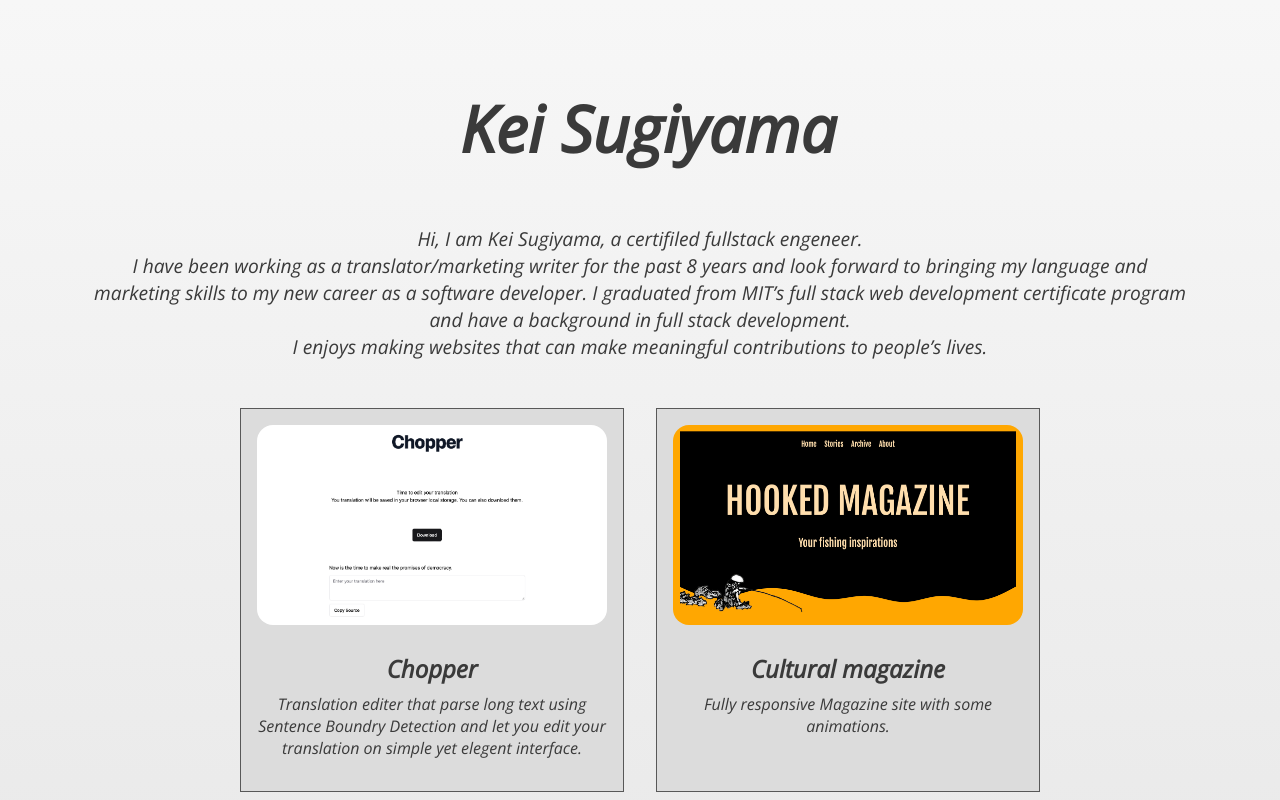
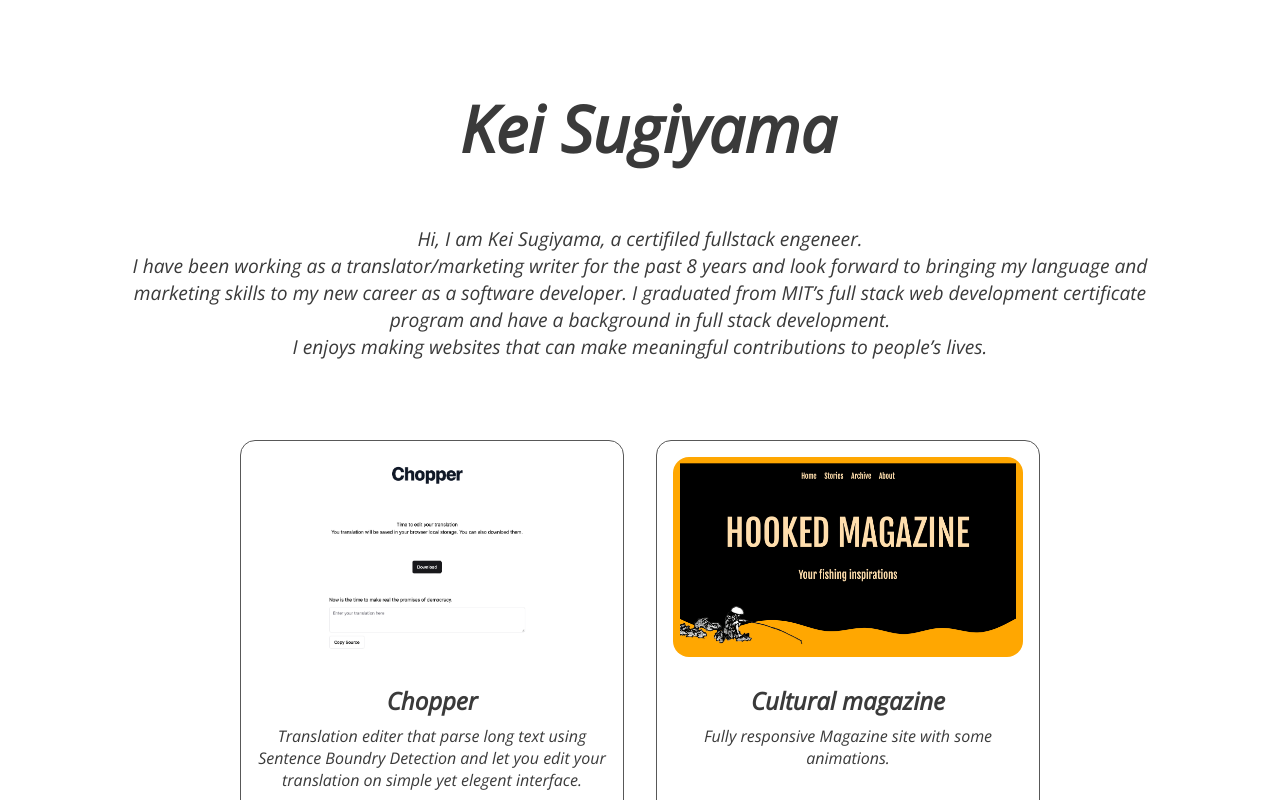
Before and after one commit to sugiyak/portfolio, a Next.js app: page / in a window 1280 px wide. Shown: the top 800 px of the page. Built offline with nearby package versions, Linux system fonts and the light colour scheme.

Commit message:
layout adjasted

```diff
--- a/styles/card.module.css
+++ b/styles/card.module.css
@@ -3,6 +3,7 @@
     aspect-ratio: 2 / 2;
 
     margin:1rem;
+    margin-top: 3rem;
     color: #3A3A3A;
     justify-content: center;
 
@@ -17,8 +18,9 @@
     padding-top: 1rem;
     width: 100%;
     height: 100%;
-    background-color: gainsboro;
+    background-color: white;
     border: thin solid #585858;
+    border-radius: 15px;
 
     transition: transform 0.9s;
     transform-style: preserve-3d;
--- a/styles/globals.css
+++ b/styles/globals.css
@@ -1,6 +1,5 @@
 .gloabalBackground{
-    background: rgb(205,202,202);
-    background: linear-gradient(0deg, rgba(205,202,202,1) 0%, rgba(228,228,228,1) 1%, rgba(247,247,247,1) 100%);
+    background: white;
     font-family: 'Open Sans', sans-serif;
 }
 * {
--- a/styles/header.module.css
+++ b/styles/header.module.css
@@ -15,6 +15,8 @@
     grid-row-end: 3;
     font-size: 1.2rem;
     margin: 1rem;
-    padding-left: 2rem;
-    padding-right: 2rem;
+    padding-left: 3rem;
+    padding-right: 3rem;
+    text-align: center;
+    text-justify: inter-word;
 }
```
Also changed, not shown: 1 other file (tests, documents, lock files or other folders).
